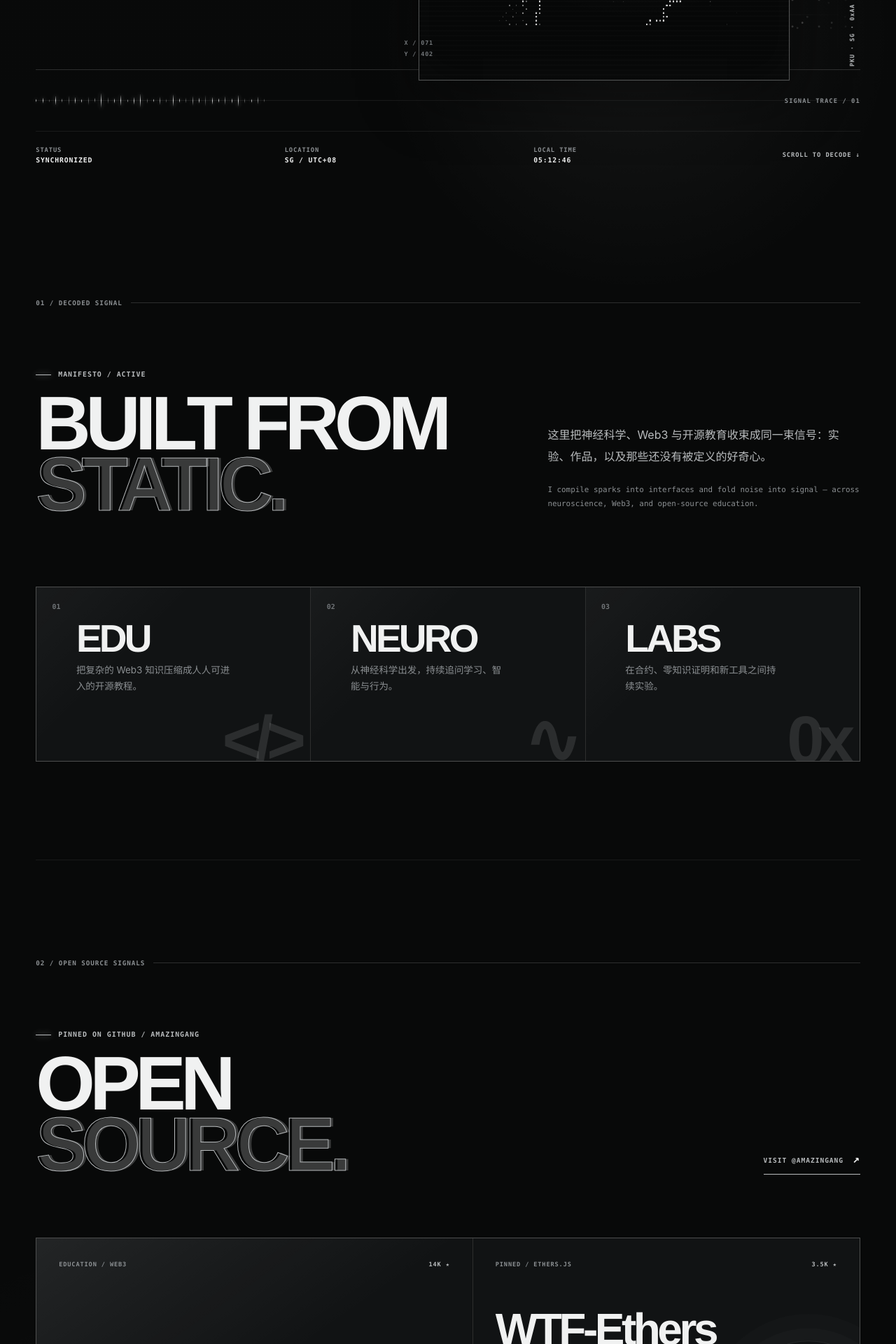
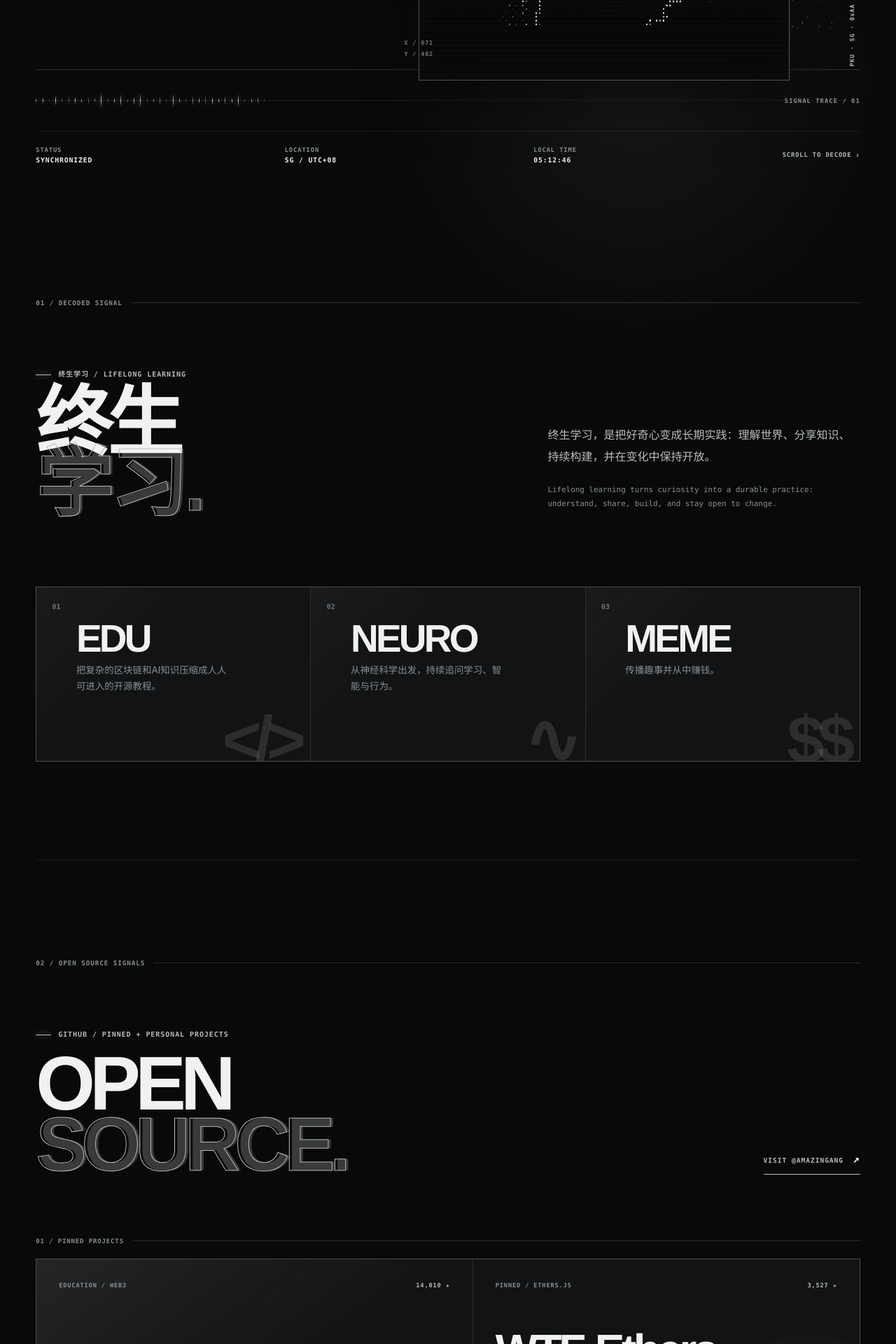
Before and after one commit to AmazingAng/0xaa-web, a Next.js app: page / in a window 1280 px wide. Shown: the part 680-2600 px from the top of the page at 70% size. Built offline with nearby package versions, Linux system fonts and the light colour scheme.

Commit message:
Expand profile links and project signals

```diff
--- a/app/globals.css
+++ b/app/globals.css
@@ -655,6 +655,11 @@ button {
   text-shadow: 0.035em 0 rgba(255, 255, 255, 0.2);
 }
 
+.manifesto-title,
+.manifesto-title em {
+  letter-spacing: -0.025em;
+}
+
 .manifesto-copy {
   max-width: 32rem;
   padding-bottom: 0.25rem;
@@ -764,13 +769,54 @@ button {
   font-size: 1rem;
 }
 
+.repo-collection {
+  margin-top: clamp(3.6rem, 7vw, 6.5rem);
+}
+
+.repo-collection + .repo-collection {
+  margin-top: clamp(3.5rem, 7vw, 6.5rem);
+}
+
+.repo-collection-heading {
+  display: flex;
+  gap: 0.75rem;
+  align-items: center;
+  color: var(--muted);
+  font-family: var(--mono);
+  font-size: 0.56rem;
+  font-weight: 700;
+  letter-spacing: 0.1em;
+}
+
+.repo-collection-heading span:first-child {
+  white-space: nowrap;
+}
+
+.repo-collection-heading span:last-child {
+  flex: 1;
+  height: 1px;
+  background: var(--line);
+}
+
 .repo-grid {
   display: grid;
   grid-template-columns: 1.06fr 0.94fr;
   gap: 1px;
-  margin-top: clamp(3.6rem, 7vw, 6.5rem);
+  margin-top: 1.25rem;
   border: 1px solid var(--line);
   background: var(--line);
+}
+
+.repo-grid-personal {
+  grid-template-columns: repeat(3, minmax(0, 1fr));
+}
+
+.repo-grid-personal .repo-card {
+  min-height: 18rem;
+}
+
+.repo-grid-personal .repo-card h3 {
+  font-size: clamp(2.55rem, 3.8vw, 4.35rem);
 }
 
 .repo-card {
--- a/app/layout.tsx
+++ b/app/layout.tsx
@@ -35,6 +35,8 @@ export async function generateMetadata(): Promise<Metadata> {
       title: "0xaa.xyz — Personal Signal",
       description: "A monochrome personal signal from the edge of the network.",
       images: ["/og.png"],
+      creator: "@0xAA_Science",
+      site: "@0xAA_Science",
     },
   };
 }
--- a/app/page.tsx
+++ b/app/page.tsx
@@ -69,6 +69,9 @@ export default function Home() {
           <a href="https://github.com/amazingang" target="_blank" rel="noreferrer">
             GITHUB ↗
           </a>
+          <a href="https://x.com/0xAA_Science" target="_blank" rel="noreferrer">
+            X ↗
+          </a>
         </nav>
         <p className="network-state" aria-label={`站点状态：${signalState}`}>
           <span aria-hidden="true" />
@@ -87,11 +90,7 @@ export default function Home() {
           </h1>
           <div className="hero-rule" aria-hidden="true" />
           <p className="hero-signal-name">PERSONAL SIGNAL</p>
-          <p className="hero-intro">
-            0xAA · 神经科学博士生 · 独立 Web3 教育者。
-            <br />
-            把灵感编译成界面，把噪声折叠成信号。
-          </p>
+          <p className="hero-intro">Computational Neuroscience Ph.D.</p>
           <div className="hero-actions">
             <a className="signal-button signal-button-solid" href="#signal">
               EXPLORE SIGNAL <span aria-hidden="true">↘</span>
@@ -157,20 +156,20 @@ export default function Home() {
           <div>
             <p className="console-label">
               <span aria-hidden="true" />
-              MANIFESTO / ACTIVE
+              终生学习 / LIFELONG LEARNING
             </p>
-            <h2 id="signal-heading">
-              BUILT FROM
+            <h2 id="signal-heading" className="manifesto-title">
+              终生
               <br />
-              <em>STATIC.</em>
+              <em>学习.</em>
             </h2>
           </div>
           <div className="manifesto-copy">
             <p>
-              这里把神经科学、Web3 与开源教育收束成同一束信号：实验、作品，以及那些还没有被定义的好奇心。
+              终生学习，是把好奇心变成长期实践：理解世界、分享知识、持续构建，并在变化中保持开放。
             </p>
             <p>
-              I compile sparks into interfaces and fold noise into signal — across neuroscience, Web3, and open-source education.
+              Lifelong learning turns curiosity into a durable practice: understand, share, build, and stay open to change.
             </p>
           </div>
         </div>
@@ -180,7 +179,7 @@ export default function Home() {
             <span>01</span>
             <div>
               <h3>EDU</h3>
-              <p>把复杂的 Web3 知识压缩成人人可进入的开源教程。</p>
+              <p>把复杂的区块链和AI知识压缩成人人可进入的开源教程。</p>
             </div>
             <strong aria-hidden="true">&lt;/&gt;</strong>
           </article>
@@ -195,10 +194,10 @@ export default function Home() {
           <article>
             <span>03</span>
             <div>
-              <h3>LABS</h3>
-              <p>在合约、零知识证明和新工具之间持续实验。</p>
+              <h3>MEME</h3>
+              <p>传播趣事并从中赚钱。</p>
             </div>
-            <strong aria-hidden="true">0x</strong>
+            <strong aria-hidden="true">$$</strong>
           </article>
         </div>
       </section>
@@ -212,7 +211,7 @@ export default function Home() {
           <div>
             <p className="console-label">
               <span aria-hidden="true" />
-              PINNED ON GITHUB / AMAZINGANG
+              GITHUB / PINNED + PERSONAL PROJECTS
             </p>
             <h2 id="work-heading">
               OPEN
@@ -225,11 +224,16 @@ export default function Home() {
           </a>
         </div>
 
-        <div className="repo-grid">
+        <div className="repo-collection">
+          <div className="repo-collection-heading">
+            <span>01 / PINNED PROJECTS</span>
+            <span aria-hidden="true" />
+          </div>
+          <div className="repo-grid repo-grid-pinned">
             <a className="repo-card repo-card-featured" href="https://github.com/AmazingAng/WTF-Solidity" target="_blank" rel="noreferrer">
               <div className="repo-card-topline">
                 <span>EDUCATION / WEB3</span>
-              <span>14K ★</span>
+                <span>14,010 ★</span>
               </div>
               <h3>WTF-Solidity</h3>
               <p>面向初学者的 Solidity 极简入门教程，也提供英文内容。</p>
@@ -238,7 +242,7 @@ export default function Home() {
             <a className="repo-card" href="https://github.com/WTFAcademy/WTF-Ethers" target="_blank" rel="noreferrer">
               <div className="repo-card-topline">
                 <span>PINNED / ETHERS.JS</span>
-              <span>3.5K ★</span>
+                <span>3,527 ★</span>
               </div>
               <h3>WTF-Ethers</h3>
               <p>把 ethers.js 的细节拆解成可持续学习的 Web3 路线。</p>
@@ -247,7 +251,7 @@ export default function Home() {
             <a className="repo-card" href="https://github.com/WTFAcademy/WTF-zk" target="_blank" rel="noreferrer">
               <div className="repo-card-topline">
                 <span>PINNED / ZK</span>
-              <span>2.1K ★</span>
+                <span>2,124 ★</span>
               </div>
               <h3>WTF-zk</h3>
               <p>一套面向实践者的零知识证明入门教程。</p>
@@ -255,13 +259,50 @@ export default function Home() {
             </a>
             <a className="repo-card" href="https://github.com/AmazingAng/WTF-DeepRL" target="_blank" rel="noreferrer">
               <div className="repo-card-topline">
-              <span>RESEARCH / PYTORCH</span>
-              <span>DEEP RL</span>
+                <span>PINNED / DEEP RL</span>
+                <span>316 ★</span>
               </div>
               <h3>WTF-DeepRL</h3>
               <p>以 PyTorch 实现深度强化学习算法，让研究与构建相遇。</p>
               <span className="repo-arrow" aria-hidden="true">↗</span>
             </a>
+          </div>
+        </div>
+
+        <div className="repo-collection">
+          <div className="repo-collection-heading">
+            <span>02 / PERSONAL PROJECTS</span>
+            <span aria-hidden="true" />
+          </div>
+          <div className="repo-grid repo-grid-personal">
+            <a className="repo-card" href="https://github.com/AmazingAng/PolyWorld" target="_blank" rel="noreferrer">
+              <div className="repo-card-topline">
+                <span>PERSONAL / POLYMARKET</span>
+                <span>179 ★</span>
+              </div>
+              <h3>PolyWorld</h3>
+              <p>实时预测市场可视化仪表盘，用交互式世界地图观察 Polymarket。</p>
+              <span className="repo-arrow" aria-hidden="true">↗</span>
+            </a>
+            <a className="repo-card" href="https://github.com/AmazingAng/auth2api" target="_blank" rel="noreferrer">
+              <div className="repo-card-topline">
+                <span>PERSONAL / AI INFRA</span>
+                <span>524 ★</span>
+              </div>
+              <h3>auth2api</h3>
+              <p>轻量 OAuth 到 OpenAI-compatible API 的代理工具。</p>
+              <span className="repo-arrow" aria-hidden="true">↗</span>
+            </a>
+            <a className="repo-card" href="https://github.com/xapi-labs/xapi-cli" target="_blank" rel="noreferrer">
+              <div className="repo-card-topline">
+                <span>PERSONAL / AGENT CLI</span>
+                <span>11 ★</span>
+              </div>
+              <h3>xapi-cli</h3>
+              <p>面向 Agent 的 xAPI 命令行工具，用来发现与调用能力和 API。</p>
+              <span className="repo-arrow" aria-hidden="true">↗</span>
+            </a>
+          </div>
         </div>
       </section>
 
@@ -298,6 +339,9 @@ export default function Home() {
         <a href="https://github.com/amazingang" target="_blank" rel="noreferrer">
           GITHUB @AMAZINGANG ↗
         </a>
+        <a href="https://x.com/0xAA_Science" target="_blank" rel="noreferrer">
+          X @0XAA_SCIENCE ↗
+        </a>
         <button type="button" onClick={triggerPulse}>
           REBOOT SIGNAL ↺
         </button>
```
Also changed, not shown: 1 other file (tests, documents, lock files or other folders). Lines whose indentation alone changed are shown as unchanged.
